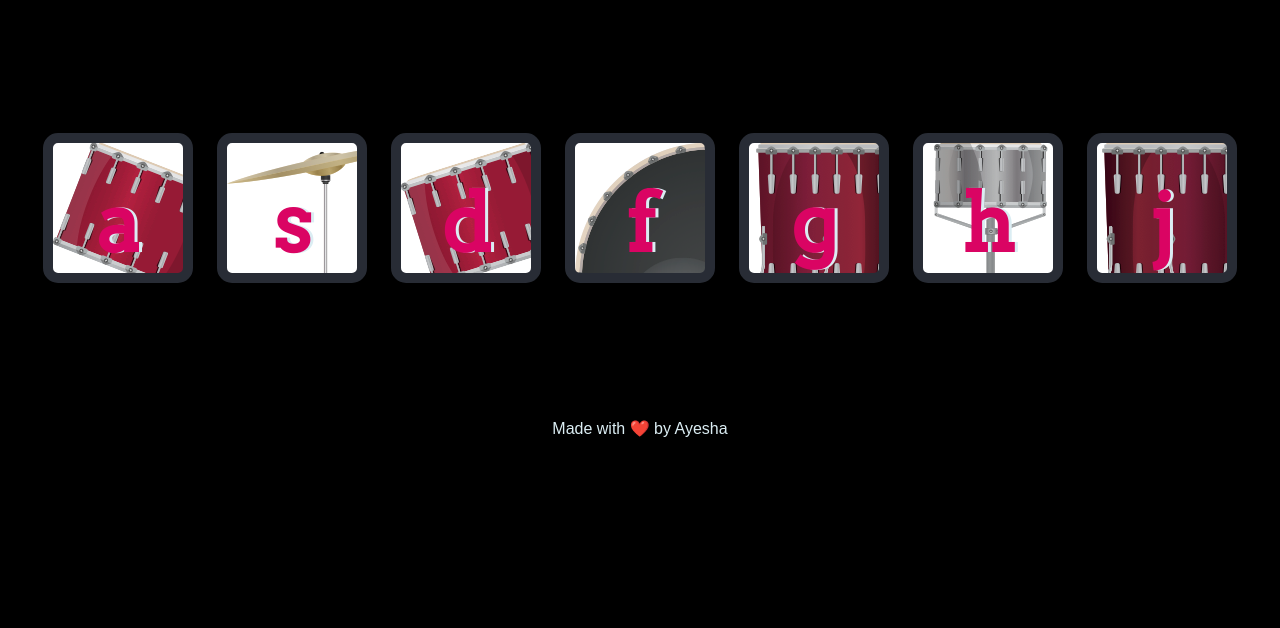
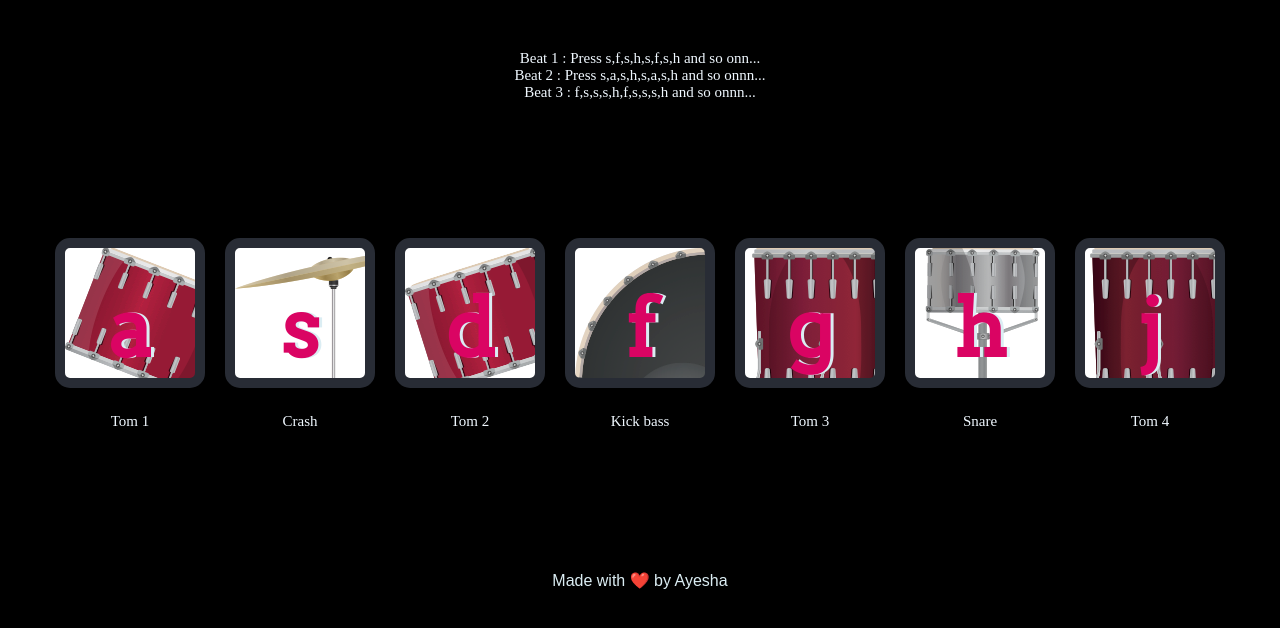
Before and after one commit to Ayesha-kazi27/Drum-kit, a plain HTML site: page index.html in a window 1280 px wide. Shown: the part 156-784 px from the top of the page. Drawn offline with Linux system fonts and the light colour scheme.

Commit message:
Update index.html

```diff
--- a/index.html
+++ b/index.html
@@ -10,15 +10,31 @@
 
 <body>
 
-  <h1 id="title">Drum 🥁 Kit</h1>
-  <div class="set">
-    <button class="a drum">a</button>
-    <button class="s drum">s</button>
-    <button class="d drum">d</button>
-    <button class="f drum">f</button>
-    <button class="g drum">g</button>
-    <button class="h drum">h</button>
-    <button class="j drum">j</button>
+ <h1 id="title">Drum 🥁 Kit</h1>
+  <p>Beat 1 : Press s,f,s,h,s,f,s,h and so onn...<br> Beat 2 : Press s,a,s,h,s,a,s,h and so onnn...<br>Beat 3 : f,s,s,s,h,f,s,s,s,h and so onnn...</p>
+  <div class="set flexx">
+
+    <div><button class="a drum">a</button>
+      <p>Tom 1</p></div>
+
+      <div><button class="s drum">s</button>
+      <p>Crash</p></div>
+
+      <div><button class="d drum">d</button>
+      <p>Tom 2</p></div>
+
+      <div><button class="f drum">f</button>
+      <p>Kick bass</p></div>
+
+      <div><button class="g drum">g</button>
+      <p>Tom 3</p></div>
+
+      <div><button class="h drum">h</button>
+      <p>Snare</p></div>
+
+      <div><button class="j drum">j</button>
+      <p>Tom 4</p></div>
+
   </div>
 
   <script src="./index.js" charset="utf-8"></script>
```
